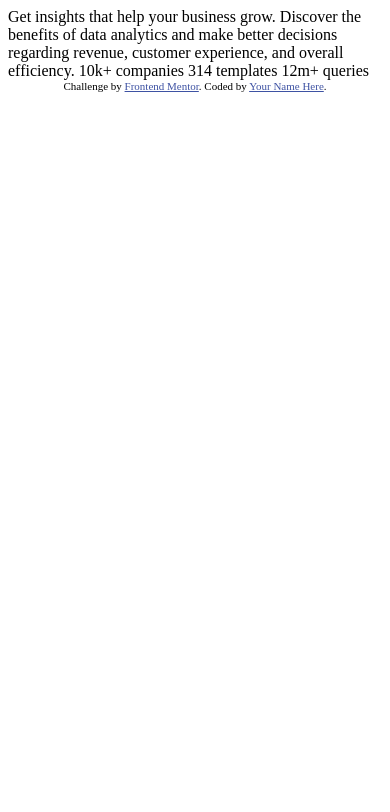
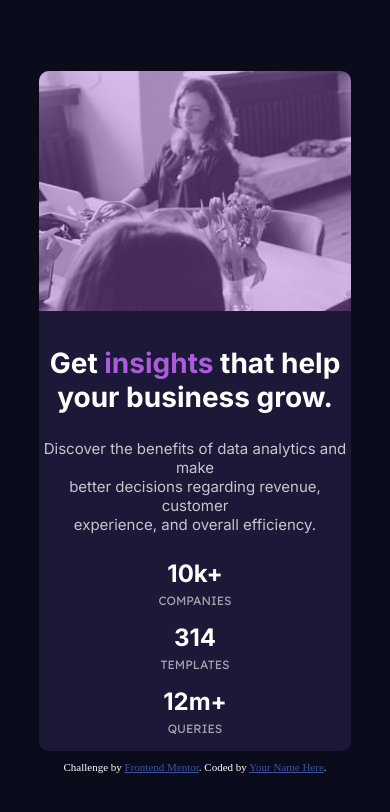
Before and after one commit to CamLemauff/stats-preview, a plain HTML site: page index.html in a window 390 px wide. Drawn offline with Linux system fonts and the light colour scheme.

Commit message:
[ADD] Challenge

```diff
--- a/index.html
+++ b/index.html
@@ -2,32 +2,52 @@
 <html lang="en">
 <head>
   <meta charset="UTF-8">
-  <meta name="viewport" content="width=device-width, initial-scale=1.0"> <!-- displays site properly based on user's device -->
-
+  <meta name="viewport" content="width=device-width, initial-scale=1.0">
+  <link rel="stylesheet" href="style.css">
   <link rel="icon" type="image/png" sizes="32x32" href="./images/favicon-32x32.png">
 
   <title>Frontend Mentor | Stats preview card component</title>
 
-  <!-- Feel free to remove these styles or customise in your own stylesheet 👍 -->
   <style>
-    .attribution { font-size: 11px; text-align: center; }
+    .attribution { font-size: 11px; text-align: center; color: white; }
     .attribution a { color: hsl(228, 45%, 44%); }
   </style>
 </head>
 <body>
 
-  Get insights that help your business grow.
+  <div class="container">
+    <div class="stats_card">
+      <div class="stats_card_left">
+        <div class="card_title">Get <span class="purple_title">insights</span> that help</div>
+        <div class="card_title_bottom">your business grow.</div>
+        <div class="card_subtitle">Discover the benefits of data analytics and make</div>
+        <div class="card_subtitle">better decisions regarding revenue, customer </div>
+        <div class="card_subtitle">experience, and overall efficiency.</div>
+        <div class="card_stats">
+          <div class="stats">
+            <div class="stats_title">10k+</div>
+            <div class="stats_subtitle">companies</div>
+          </div>
+          <div class="stats">
+            <div class="stats_title">314</div>
+            <div class="stats_subtitle">templates</div>
+          </div>
+          <div class="stats">
+            <div class="stats_title">12m+</div>
+            <div class="stats_subtitle">queries</div>
+          </div>
+        </div>
+      </div>
+      <div class="stats_card_right">
+        <div class="image_card"></div>
+        <!-- <img class="image_card" src="images/image-header-desktop.jpg" alt="image desktop" /> -->
+      </div>
+    </div>
+    <div class="attribution">
+      Challenge by <a href="https://www.frontendmentor.io?ref=challenge" target="_blank">Frontend Mentor</a>.
+      Coded by <a href="#">Your Name Here</a>.
+    </div>
+  </div>
 
-  Discover the benefits of data analytics and make better decisions regarding revenue, customer
-  experience, and overall efficiency.
-
-  10k+ companies
-  314 templates
-  12m+ queries
-
-  <div class="attribution">
-    Challenge by <a href="https://www.frontendmentor.io?ref=challenge" target="_blank">Frontend Mentor</a>.
-    Coded by <a href="#">Your Name Here</a>.
-  </div>
 </body>
 </html>
--- /dev/null
+++ b/style.css
@@ -0,0 +1,142 @@
+@import url('https://fonts.googleapis.com/css2?family=Inter:wght@400;700&family=Lexend+Deca&display=swap');
+
+html, body {
+    height: 100%;
+    width: 100%;
+    margin: 0;
+}
+
+.container {
+    background-color: #0A0C1C;
+    width: 100%;
+    height: 100%;
+    display: flex;
+    justify-content: center;
+    align-items: center;
+    flex-direction: column;
+}
+.stats_card {
+    background-color: #1B1937;
+    border-radius: 10px;
+    height: 445px;
+    display: flex;
+    flex-direction: row;
+    width: 80%;
+    margin-bottom: 10px;
+}
+.stats_card_left {
+    width: 50%;
+    display: flex;
+    flex-direction: column;
+    justify-content: center;
+    padding-left: 5%;
+}
+.stats_card_right {
+    width: 50%;
+    background-image: url('./images/image-header-desktop.jpg');
+    /* background-color: #AB5CDB; */
+    border-top-right-radius: 10px;
+    border-bottom-right-radius: 10px;
+}
+.image_card {
+    opacity: 40%;
+    width: 100%;
+    height: 100%;
+    background-color: #AB5CDB;
+    border-top-right-radius: 10px;
+    border-bottom-right-radius: 10px;
+}
+.card_title {
+    font-family: 'Inter';
+    font-weight: 700;
+    font-size: 36px;
+    color: white;
+}
+.card_title_bottom {
+    font-family: 'Inter';
+    font-weight: 700;
+    font-size: 36px;
+    color: white;
+    margin-bottom: 25px;
+}
+.purple_title {
+    color: #AB5CDB;
+}
+.card_subtitle {
+    font-family: 'Inter';
+    font-size: 15px;
+    font-weight: 400;
+    opacity: 75%;
+    color: white;
+}
+.card_stats {
+    display: flex;
+    margin-top: 50px;
+}
+.stats {
+    width: 33.33%;
+    display: flex;
+    flex-direction: column;
+}
+.stats_title {
+    color: white;
+    font-family: 'Inter';
+    font-weight: 700;
+    font-size: 24px;
+}
+.stats_subtitle {
+    color: white;
+    font-family: 'Lexend Deca';
+    opacity: 60%;
+    font-size: 12px;
+    text-transform: uppercase;
+}
+
+@media screen and (max-width: 700px) {
+    .stats_card {
+        flex-direction: column-reverse;
+        height: fit-content;
+    }
+    .stats_card_left {
+        width: 100%;
+        padding-left: 0;
+        align-items: center;
+    }
+    .stats_card_right {
+        width: 100%;
+        height: 240px;
+        border-top-right-radius: 10px;
+        border-top-left-radius: 10px;
+        border-bottom-right-radius: 0;
+    }
+    .image_card {
+        height: 240px;
+        border-top-right-radius: 10px;
+        border-top-left-radius: 10px;
+        border-bottom-right-radius: 0;
+    }
+    .card_title {
+        margin-top: 35px;
+        font-size: 28px;
+    }
+    .card_title_bottom {
+        font-size: 28px;
+    }
+    .card_subtitle {
+        font-size: 15px;
+        text-align: center;
+    }
+    .card_stats {
+        flex-direction: column;
+        align-items: center;
+        margin-top: 25px;
+    }
+    .stats {
+        width: 100%;
+        margin-bottom: 15px;
+        text-align: center;
+    }
+    .stats_title {
+        margin-bottom: 5px;
+    }
+}
```
